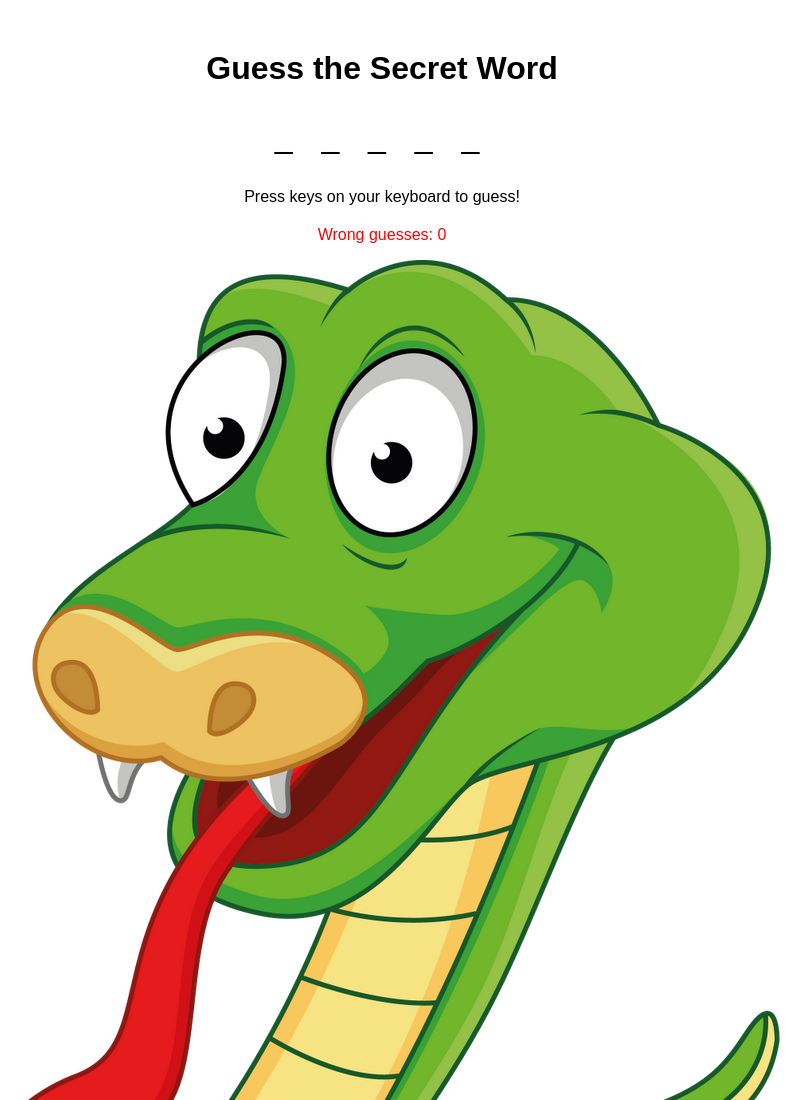
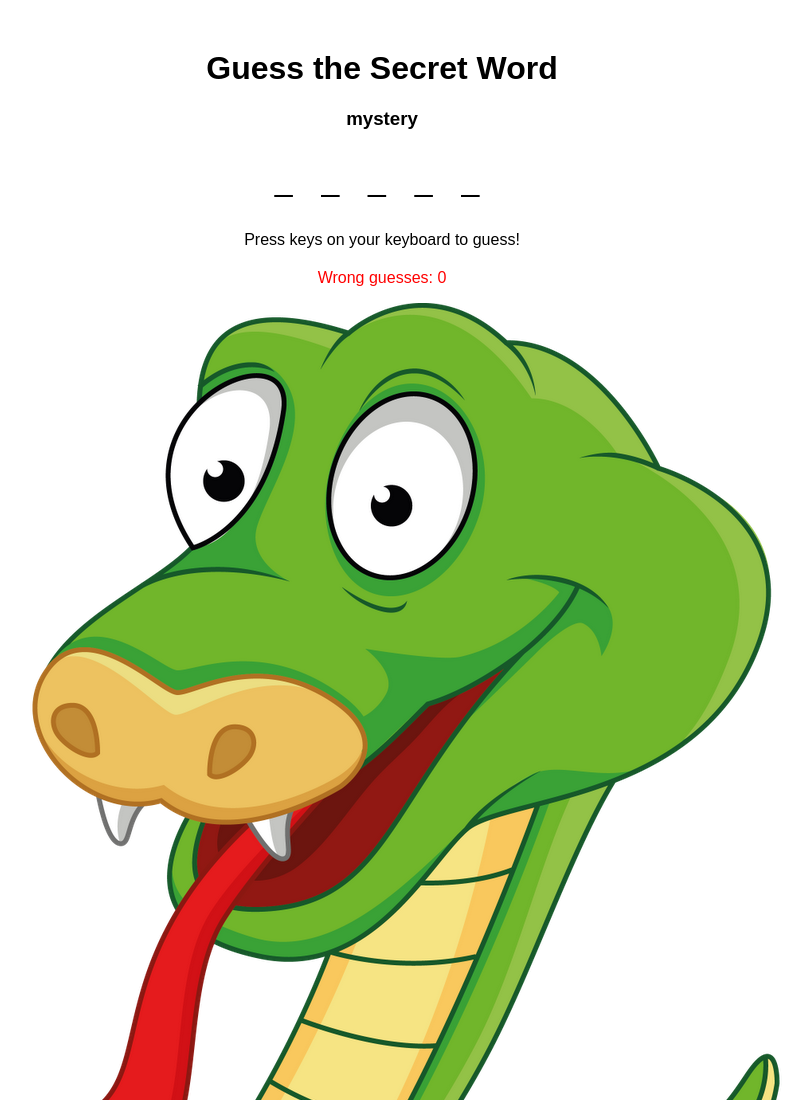
Before and after one commit to Samikshyabal/word-guess, a plain HTML site: page index.html in a window 1280 px wide. Shown: the top 1100 px of the page, without its empty margins (258-1061 px from the left). Drawn offline with Linux system fonts and the light colour scheme.

Commit message:
made some changes in index.html

```diff
--- a/index.html
+++ b/index.html
@@ -26,6 +26,7 @@
 <body>
 
 <h1>Guess the Secret Word</h1>
+<h3>mystery</h3>
 <p class="word" id="displayedWord">_ _ _ _ _</p>
 <p>Press keys on your keyboard to guess!</p>
 <p class="wrong">Wrong guesses: <span id="wrongCount">0</span></p>
```
